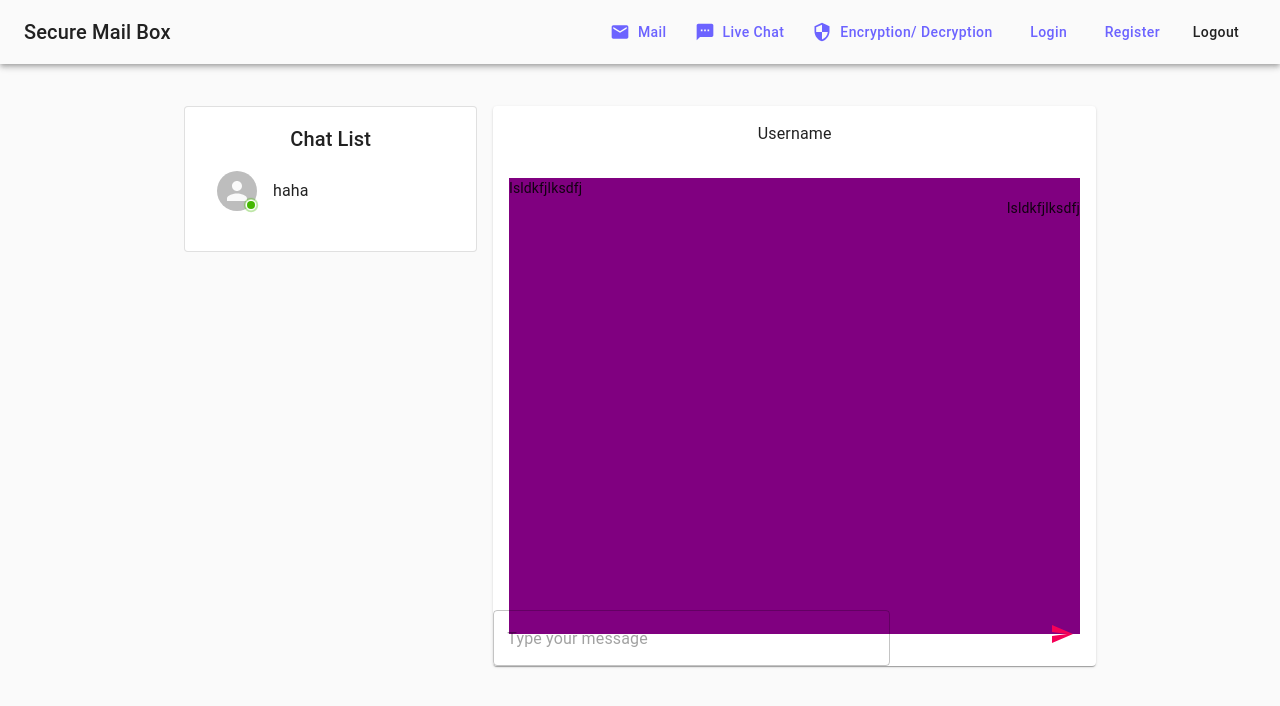
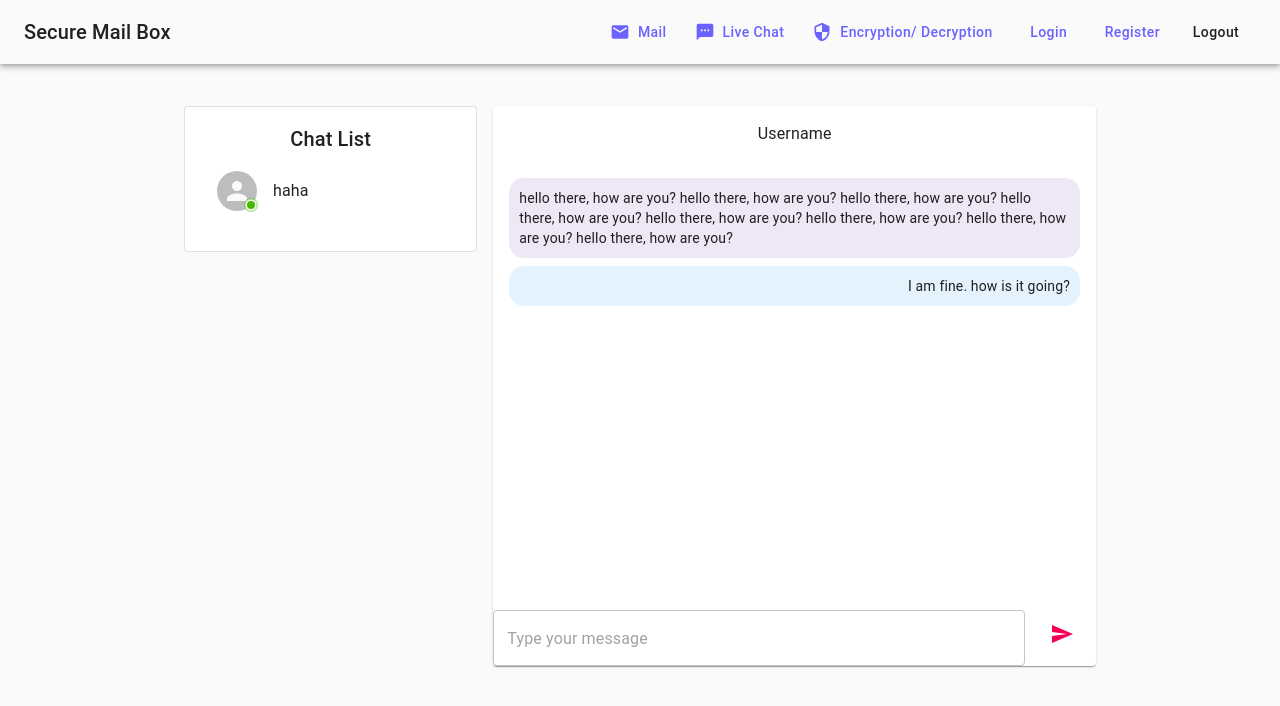
Before and after one commit to devfikdark/SecureMailbox, a React (Create React App) app in the folder client/: page /live-chat in a window 1280 px wide. Shown: the top 706 px of the page. Built offline with nearby package versions, Linux system fonts and the light colour scheme.

Commit message:
updated chat page

```diff
--- a/client/src/components/ChatComponent.jsx
+++ b/client/src/components/ChatComponent.jsx
@@ -1,9 +1,24 @@
 import React from "react";
 import { Box, Card, CardContent, IconButton, TextField, Typography } from "@material-ui/core";
+import { deepPurple, blue } from "@material-ui/core/colors";
 import SendIcon from "@material-ui/icons/Send";
 import { makeStyles } from "@material-ui/core/styles";
 
 const useStyles = makeStyles((theme) => ({
+  messages: {
+    height: "57vh",
+    backgroundColor: "",
+  },
+  receivedMessage: {
+    padding: 10,
+    borderRadius: 15,
+    backgroundColor: deepPurple[50],
+  },
+  sentMessage: {
+    padding: 10,
+    borderRadius: 15,
+    backgroundColor: blue[50],
+  },
   card: {
     position: "relative",
   },
@@ -11,16 +26,12 @@ const useStyles = makeStyles((theme) => ({
     position: "absolute",
     bottom: 0,
     left: 0,
-    width: "31vw",
+    width: "38em",
   },
   messageButton: {
     position: "absolute",
     bottom: 8,
     right: 10,
-  },
-  messages: {
-    height: "57vh",
-    backgroundColor: "purple",
   },
 }));
 
@@ -34,15 +45,16 @@ function ChatComponent() {
             <Typography>Username</Typography>
           </Box>
           <Box className={classes.messages}>
-            <Box display="flex" justifyContent="start">
-              lsldkfjlksdfj
+            <Box display="flex" justifyContent="flex-start" className={classes.receivedMessage} mb={1}>
+              hello there, how are you? hello there, how are you? hello there, how are you? hello there, how are you? hello there, how are you? hello there, how are you? hello there, how are you?
+              hello there, how are you?
             </Box>
-            <Box display="flex" justifyContent="end">
-              lsldkfjlksdfj
+            <Box display="flex" justifyContent="flex-end" className={classes.sentMessage} mb={1}>
+              I am fine. how is it going?
             </Box>
           </Box>
           <TextField variant="outlined" placeholder="Type your message" className={classes.messageField} />
-          <IconButton className={classes.messageButton} size="large" color="secondary">
+          <IconButton className={classes.messageButton} color="secondary">
             <SendIcon />
           </IconButton>
         </CardContent>
```
